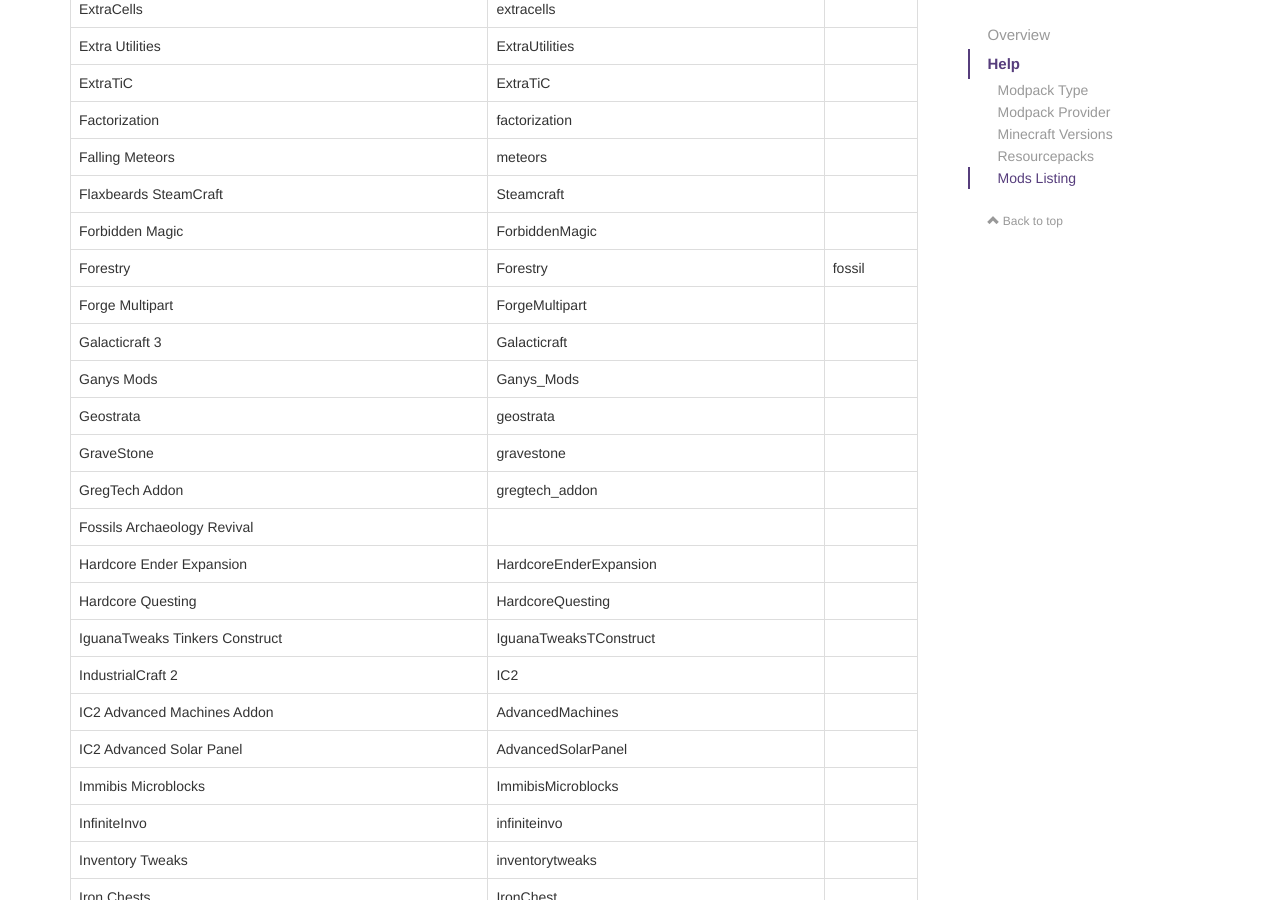
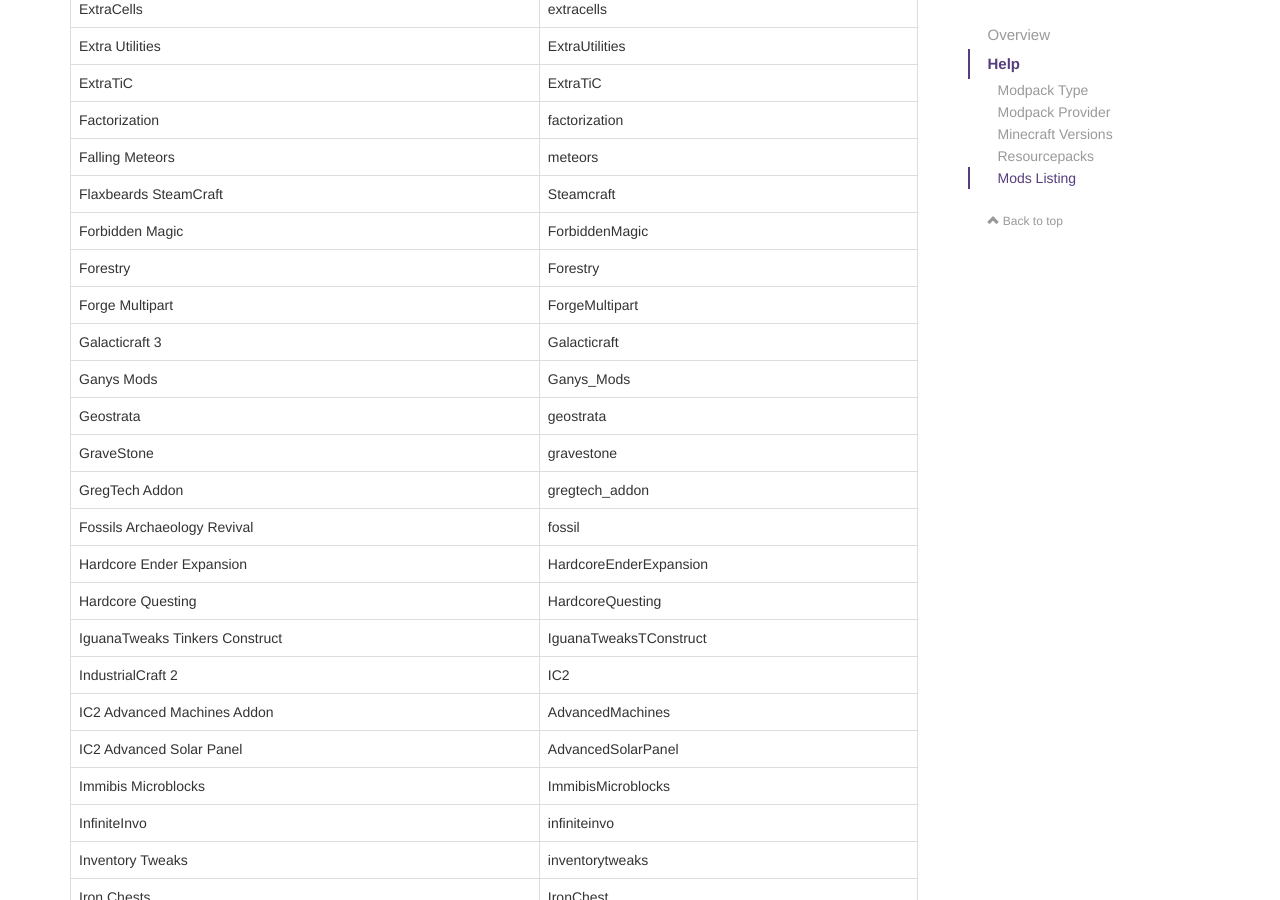
Before and after one commit to Soartex/soartex.github.io, a Jekyll site: the page built from _posts/2015-02-04-making-a-modpack-json.md, in a window 1280 px wide and 900 px high, scrolled down 5209 px. Built offline with Jekyll 4.4.1, drawn with Linux system fonts in a browser that asks for light colours.

Commit message:
Fixed - Table Derp

```diff
--- a/_posts/2015-02-04-making-a-modpack-json.md
+++ b/_posts/2015-02-04-making-a-modpack-json.md
@@ -203,14 +203,14 @@
 | Falling Meteors | meteors |
 | Flaxbeards SteamCraft | Steamcraft |
 | Forbidden Magic | ForbiddenMagic |
-| Forestry | Forestry | fossil |
+| Forestry | Forestry |
 | Forge Multipart | ForgeMultipart |
 | Galacticraft 3 | Galacticraft |
 | Ganys Mods | Ganys_Mods |
 | Geostrata | geostrata |
 | GraveStone | gravestone |
 | GregTech Addon | gregtech_addon |
-| Fossils Archaeology Revival |
+| Fossils Archaeology Revival | fossil |
 | Hardcore Ender Expansion | HardcoreEnderExpansion |
 | Hardcore Questing | HardcoreQuesting |
 | IguanaTweaks Tinkers Construct | IguanaTweaksTConstruct |
```
